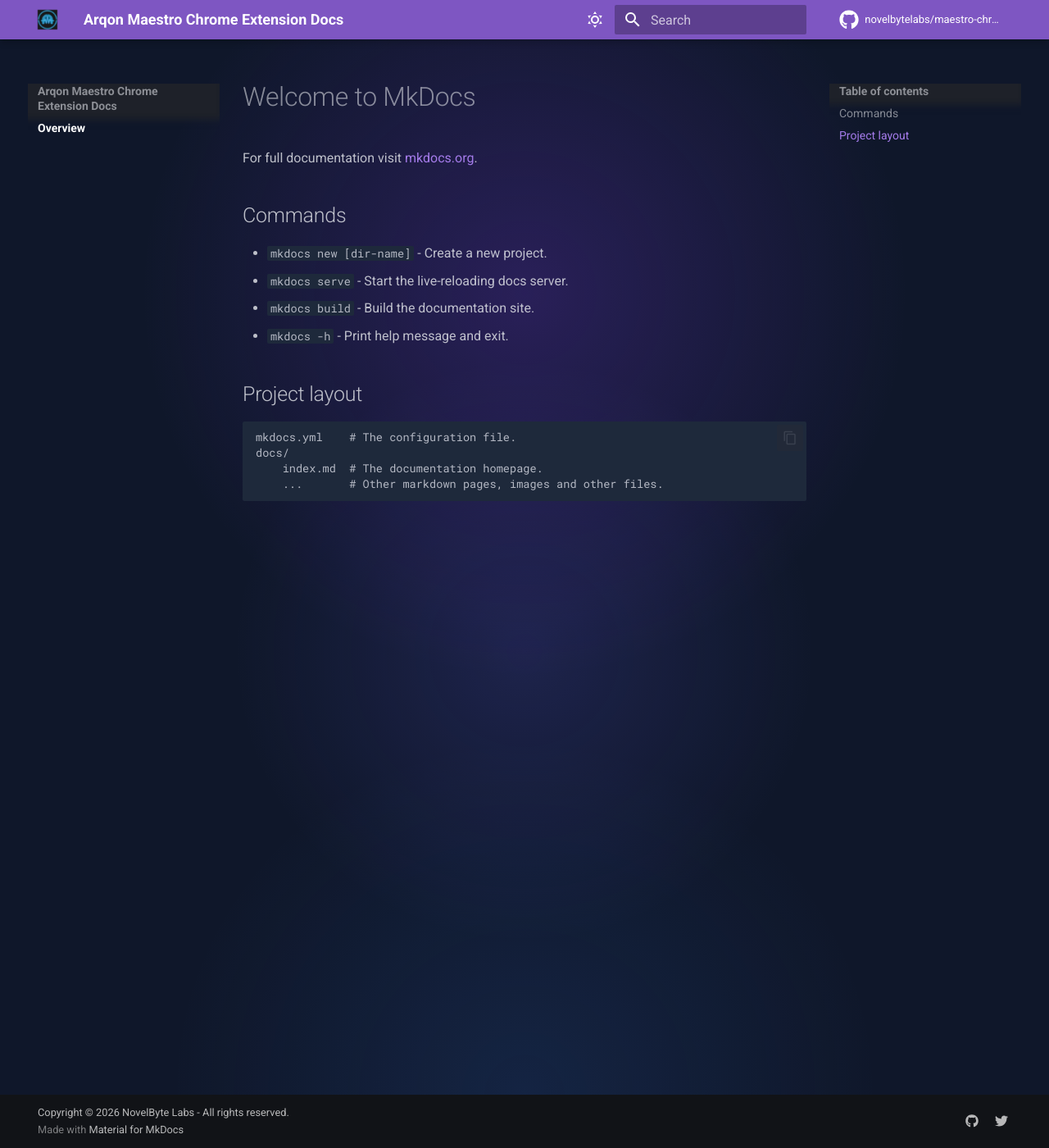
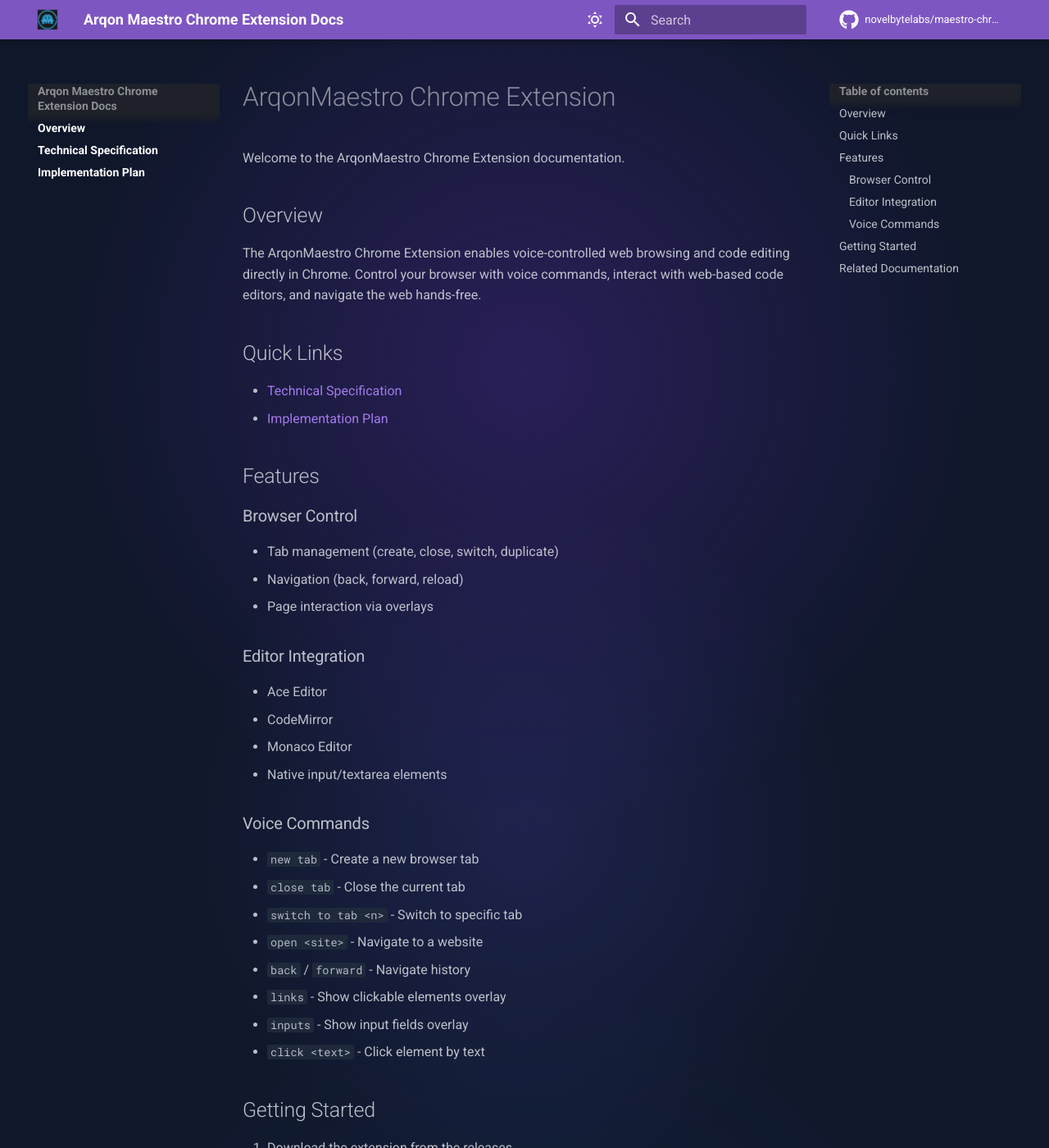
Before and after one commit to novelbytelabs/maestro-chrome-extension, an MkDocs documentation site: the page built from docs/index.md, in a window 1280 px wide and 1400 px high. Shown: the whole window at 82% size. Built offline with MkDocs 1.6.1 and Material for MkDocs 9.7.7, drawn with Linux system fonts in a browser that asks for light colours; comment, search, counter and statistics services are not loaded; some of the changed text lies outside the part shown.

Commit message:
docs: update index with extension docs and fix mkdocs typo

```diff
--- a/docs/index.md
+++ b/docs/index.md
@@ -1,17 +1,48 @@
-# Welcome to MkDocs
+# ArqonMaestro Chrome Extension
 
-For full documentation visit [mkdocs.org](https://www.mkdocs.org).
+Welcome to the ArqonMaestro Chrome Extension documentation.
 
-## Commands
+## Overview
 
-* `mkdocs new [dir-name]` - Create a new project.
-* `mkdocs serve` - Start the live-reloading docs server.
-* `mkdocs build` - Build the documentation site.
-* `mkdocs -h` - Print help message and exit.
+The ArqonMaestro Chrome Extension enables voice-controlled web browsing and code editing directly in Chrome. Control your browser with voice commands, interact with web-based code editors, and navigate the web hands-free.
 
-## Project layout
+## Quick Links
 
-    mkdocs.yml    # The configuration file.
-    docs/
-        index.md  # The documentation homepage.
-        ...       # Other markdown pages, images and other files.
+- [Technical Specification](SPEC.md)
+- [Implementation Plan](IMPLEMENTATION_PLAN.md)
+
+## Features
+
+### Browser Control
+- Tab management (create, close, switch, duplicate)
+- Navigation (back, forward, reload)
+- Page interaction via overlays
+
+### Editor Integration
+- Ace Editor
+- CodeMirror
+- Monaco Editor
+- Native input/textarea elements
+
+### Voice Commands
+- `new tab` - Create a new browser tab
+- `close tab` - Close the current tab
+- `switch to tab <n>` - Switch to specific tab
+- `open <site>` - Navigate to a website
+- `back` / `forward` - Navigate history
+- `links` - Show clickable elements overlay
+- `inputs` - Show input fields overlay
+- `click <text>` - Click element by text
+
+## Getting Started
+
+1. Download the extension from the releases
+2. Open Chrome and navigate to `chrome://extensions`
+3. Enable "Developer mode"
+4. Click "Load unpacked" and select the extension folder
+
+## Related Documentation
+
+- [ArqonMaestro Main Documentation](https://novelbytelabs.github.io/ArqonMaestro/)
+- [Browser Getting Started](../ArqonMaestro/docs/browser/getting-started.md)
+- [Browser Commands](../ArqonMaestro/docs/guides/browser-and-system-control.md)
--- a/mkdocs.yml
+++ b/mkdocs.yml
@@ -2,7 +2,7 @@ site_name: Arqon Maestro Chrome Extension Docs
 site_description: Voice-first control layer documentation for the Arqon ecosystem
 site_url: https://novelbytelabs.github.io/maestro-chrome-extension/
 repo_url: https://github.com/novelbytelabs/maestro-chrome-extension/
-repo_name: novelbytelabs/maestro-chrome-extensiong
+repo_name: novelbytelabs/maestro-chrome-extension
 edit_uri: edit/main/docs/
 docs_dir: docs
 site_dir: site
@@ -44,6 +44,8 @@ theme:
 
 nav:
   - Overview: index.md
+  - Technical Specification: SPEC.md
+  - Implementation Plan: IMPLEMENTATION_PLAN.md
 
 markdown_extensions:
   - attr_list
@@ -87,10 +89,7 @@ extra_css:
   - stylesheets/extra.css
 
 # This tells mkdocs where your documentation source files are
-docs_dir: "docs"
 
-# This allows GitHub Actions to deploy the site to the gh-pages branch
-edit_uri: edit/main/docs/
 
 # Additional configuration
 # plugins:
```
Also changed, not shown: docs/IMPLEMENTATION_PLAN.md (added, +240 -0 lines), docs/SPEC.md (added, +276 -0 lines).
